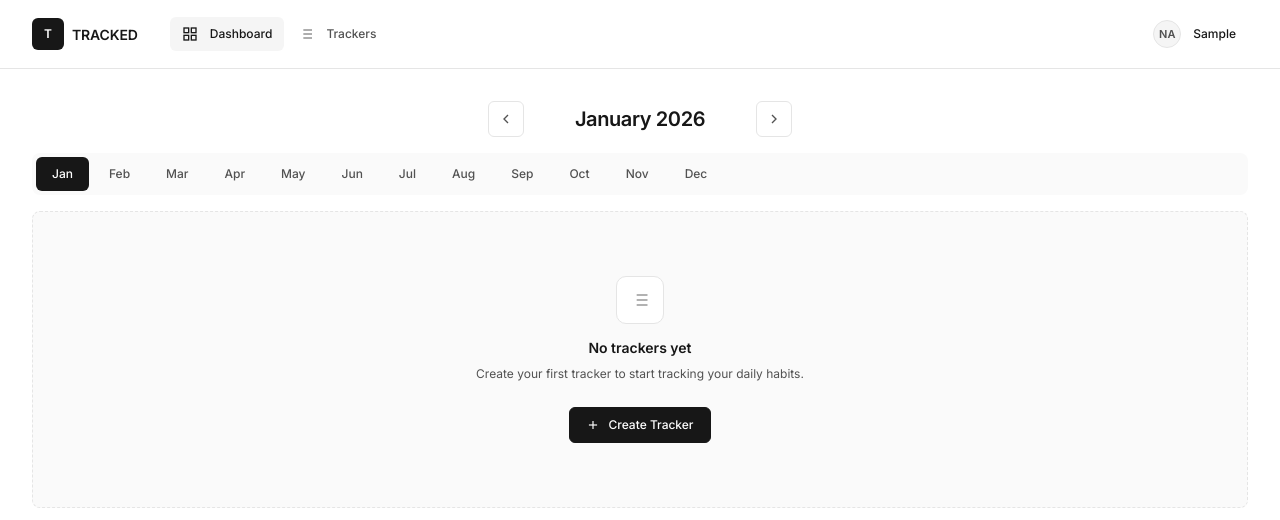
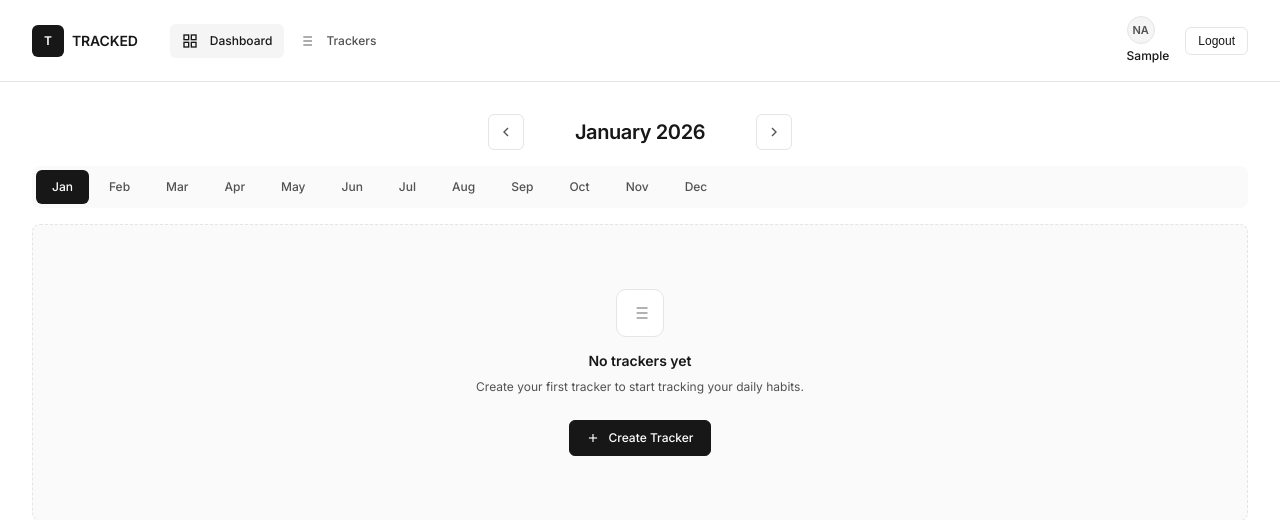
Before and after one commit to zohirhamid/TRACKED, a Django app: page /2026/01/ in a window 1280 px wide. Shown: the top 520 px of the page. Run offline with Django 5.2, Linux system fonts and the light colour scheme; the visitor is signed in with stand-in values (Sample User, id 1); data comes from the database, SQL or seed files in the repository; data that the repository does not hold is empty.

Commit message:
Update templates for better UX
- Fix duration display to use get_duration_display
- Simplify header user section (remove duplicate code)
- Change logout to POST form instead of GET link
- Add year selector dropdown for quick navigation
- Improve month navigation layout

```diff
--- a/templates/base.html
+++ b/templates/base.html
@@ -55,13 +55,16 @@
             <!-- Right: User -->
             <div class="header-right">
                 {% if user.is_authenticated %}
-                    <div class="user-menu">
+                    <div class="user-info">
                         <div class="user-avatar">{{ user.email|slice:":2"|upper }}</div>
-                        <span class="user-name">{{ user.first_name|default:user.email }}</span>
-                        <div class="user-dropdown">
-                            <a href="{% url 'logout' %}" class="dropdown-item">Logout</a>
-                        </div>
+                        <span class="user-name">{{ user.first_name|default:user.username }}</span>
                     </div>
+                    <form method="post" action="{% url 'logout' %}" style="display: inline;">
+                        {% csrf_token %}
+                        <button type="submit" class="button-secondary" style="padding: 6px 12px; font-size: 12px; cursor: pointer;">
+                            Logout
+                        </button>
+                    </form>
                 {% else %}
                     <a href="{% url 'login' %}" class="button-secondary">Login</a>
                 {% endif %}
--- a/templates/tracker/month_view.html
+++ b/templates/tracker/month_view.html
@@ -110,8 +110,7 @@
                                         {% elif tracker.tracker_type == 'time' %}
                                             <span class="grid-time">{{ entry.time_value|time:'H:i' }}</span>
                                         {% elif tracker.tracker_type == 'duration' %}
-                                            <span class="grid-duration">{{ entry.duration_start|time:'H:i' }}-{{ entry.duration_end|time:'H:i' }}</span>
-                                        {% endif %}
+                                            <span class="grid-duration">{{ entry.get_duration_display }}</span>                                        {% endif %}
                                     </div>
                                 {% else %}
                                     <div class="grid-cell-empty">—</div>
```
